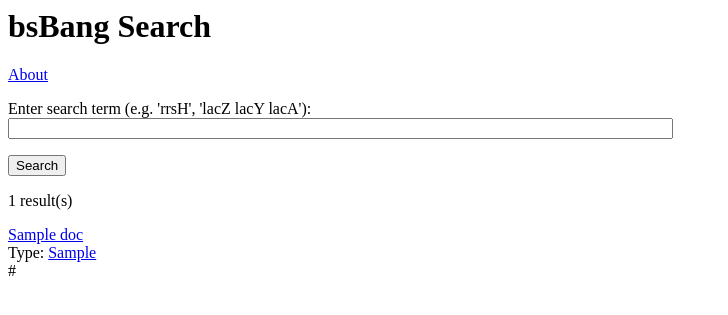
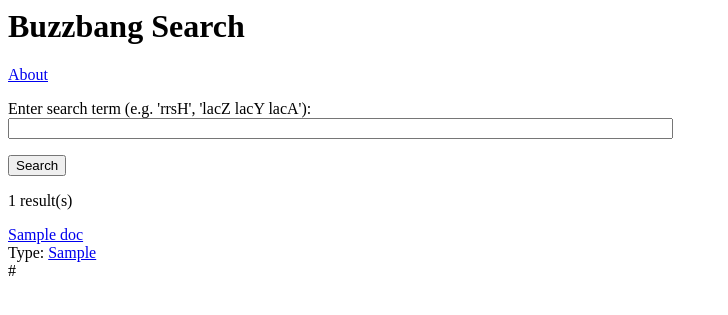
Before and after one commit to buzzbangorg/bsbang-frontend, a Flask app: template templates/index.html in a window 1280 px wide. Shown: the top 315 px of the page, without its empty margins (0-728 px from the left). Run offline with Flask 2, Linux system fonts and the light colour scheme; the template is opened without the code that fills it: values that come from a table or form of the project are taken from there, most other values are stand-ins (such as "Sample title", 1, 10 or a date in 2020); parts of the project's set-up code (start-up, migrations or seed data) failed here and were passed over.

Commit message:
change engine name to Buzzbang

```diff
--- a/templates/index.html
+++ b/templates/index.html
@@ -1,7 +1,7 @@
 <html>
-    <title>bsBang</title>
+    <title>Buzzbang</title>
     <body>
-        <h1>bsBang Search</h1>
+        <h1>Buzzbang Search</h1>
         <p><a href="about">About</a></p>
         <form action="" method="post" name="search">
             {{ form.csrf_token }}
```
